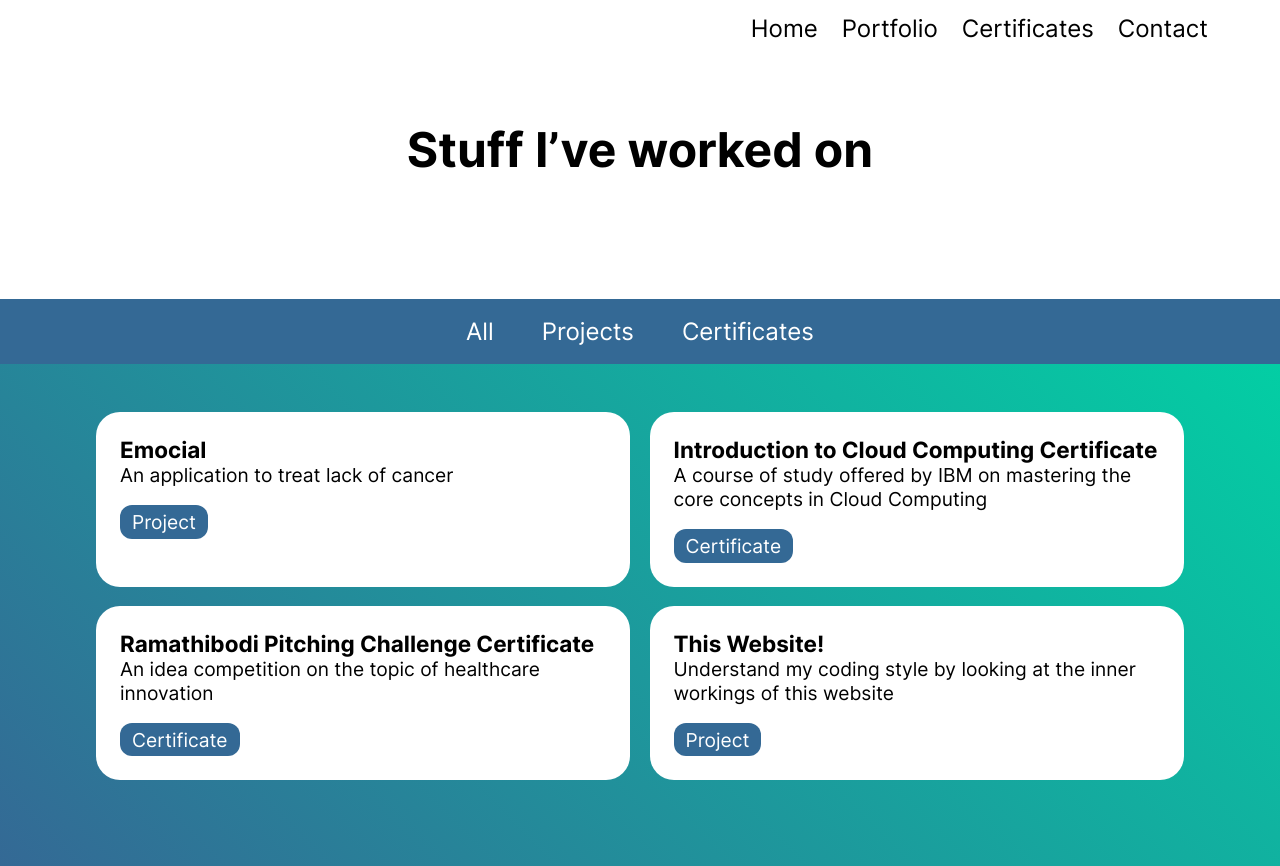
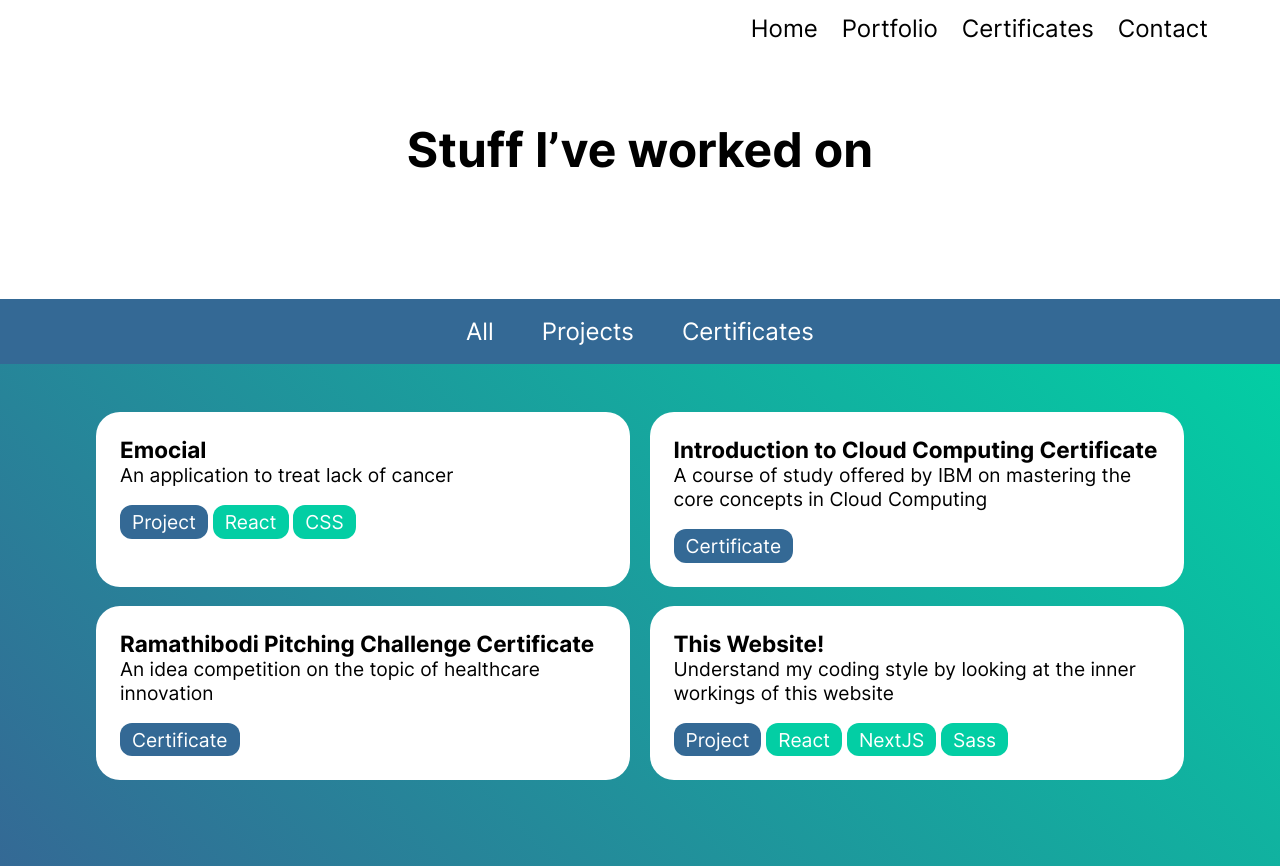
Before and after one commit to SiravitPhokeed/personal-website, a Next.js app: page /work in a window 1280 px wide. Built offline with nearby package versions, Linux system fonts and the light colour scheme.

Commit message:
Work now has langs

```diff
--- a/pages/work.js
+++ b/pages/work.js
@@ -10,6 +10,21 @@ import { works } from "../temp-db/works";
 
 export default function Works() {
     const router = useRouter();
+
+    function renderWorkLangs(type, uses) {
+        return (
+            <ul className={worksStyle["work-uses"]}>
+                <span className={worksStyle["work-type"]}>
+                    {`${type[0].toUpperCase()}${type.slice(1)}`}
+                </span>
+                {uses.map(lang =>
+                    <li className={worksStyle["work-lang"]}>
+                        {lang}
+                    </li>
+                )}
+            </ul>
+        )
+    }
 
     function renderWorksGrid(works) {
         let type = router.query.type || "all";
@@ -29,9 +44,7 @@ export default function Works() {
                                     <h3>{work.name}</h3>
                                     <p>{work.desc}</p>
                                 </div>
-                                <span className={worksStyle["work-type"]}>
-                                    {`${work.type[0].toUpperCase()}${work.type.slice(1)}`}
-                                </span>
+                                {renderWorkLangs(work.type, work.uses || [])}
                             </div>
                         </a>
                     </Link>
--- a/styles/pages/works.module.scss
+++ b/styles/pages/works.module.scss
@@ -33,6 +33,12 @@
     display: flex;
     flex-direction: column;
     gap: 0.25rem;
+}
+
+.work-uses {
+    display: inline-flex;
+    gap: 0.2rem;
+    list-style: none;
     > .work-type {
         width: fit-content;
         margin-top: 0.5rem;
@@ -42,4 +48,13 @@
         color: p.$text-primary;
         background: p.$primary;
     }
+    > .work-lang {
+        width: fit-content;
+        margin-top: 0.5rem;
+        font-size: 0.8rem;
+        padding: 0.2rem 0.5rem;
+        border-radius: 0.5rem;
+        color: p.$text-primary;
+        background: p.$tertiary;
+    }
 }
```
Also changed, not shown: pages/langs.js (+8 -3 lines).
